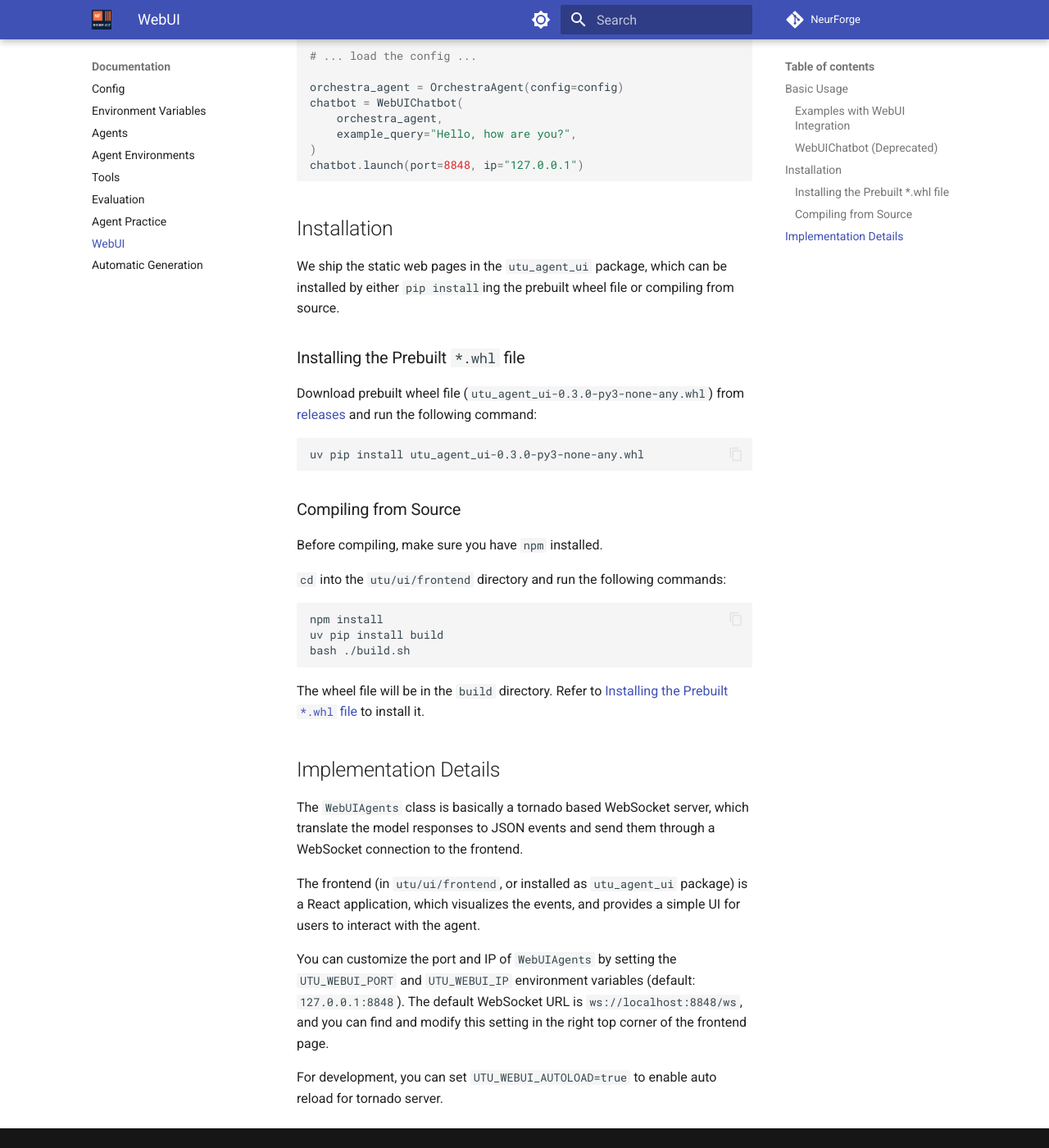
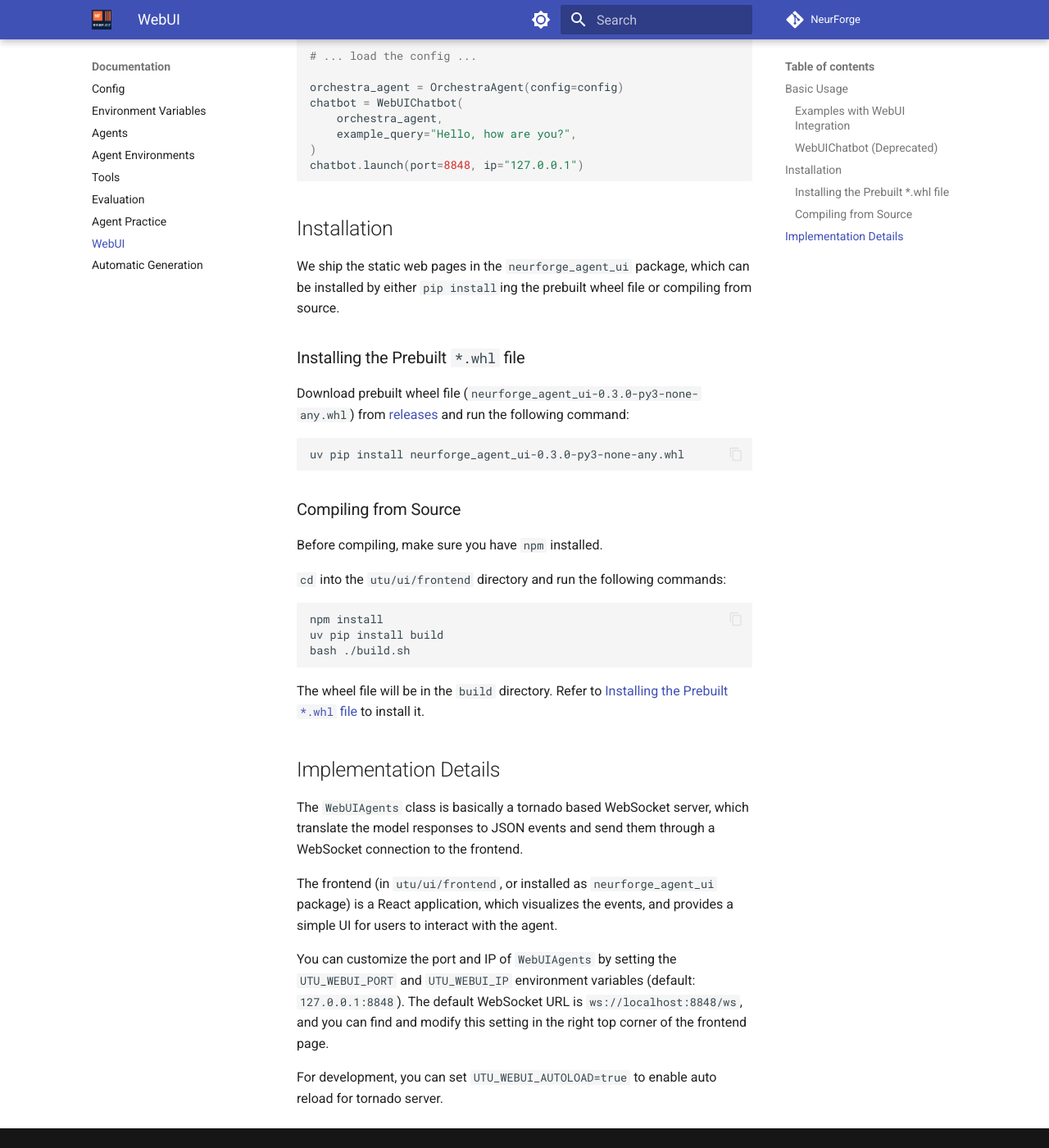
Before and after one commit to AaronHung/neurforge, an MkDocs documentation site: the page built from docs/frontend.md, in a window 1280 px wide and 1400 px high, scrolled down 1649 px. Shown: the whole window at 82% size. Built offline with MkDocs 1.6.1 and Material for MkDocs 9.7.7, drawn with Linux system fonts in a browser that asks for light colours; comment, search, counter and statistics services are not loaded; some of the changed text lies outside the part shown.

Commit message:
chore: rename frontend UI wheel utu_agent_ui to neurforge_agent_ui
Package-level rename only (no React/TS behavior change):
- frontend/webui/utu_agent_ui/ -> neurforge_agent_ui/ (+ MANIFEST.in, pyproject name/desc, build.sh, .gitignore)
- runtime refs in utu/ui/webui_agents.py, utu/ui/webui_chatbot.py, scripts/utils/replay_server.py
- Makefile + docker/Dockerfile wheel filename -> neurforge_agent_ui-0.3.0
- install-instruction docs (frontend.md, examples.md, frontend README, CLAUDE.md, SPEC)

Wheel must still be rebuilt + republished (see follow-up steps).

````diff
--- a/docs/frontend.md
+++ b/docs/frontend.md
@@ -4,9 +4,9 @@ We provide a simple WebUI for visualizing the conversation.
 
 ## Basic Usage
 
-> It is required to install the `utu_agent_ui` package before using the WebUI. Refer to [Installation](#installation) for more details.
+> It is required to install the `neurforge_agent_ui` package before using the WebUI. Refer to [Installation](#installation) for more details.
 
-After installing `utu_agent_ui`, The `WebUIAgents` class (from `utu.ui.webui_agents`) should work. Here is a simple usage example:
+After installing `neurforge_agent_ui`, The `WebUIAgents` class (from `utu.ui.webui_agents`) should work. Here is a simple usage example:
 
 ```python
 from utu.ui.webui_agents import WebUIAgents
@@ -74,14 +74,14 @@ chatbot.launch(port=8848, ip="127.0.0.1")
 
 ## Installation
 
-We ship the static web pages in the `utu_agent_ui` package, which can be installed by either `pip install`ing the prebuilt wheel file or compiling from source.
+We ship the static web pages in the `neurforge_agent_ui` package, which can be installed by either `pip install`ing the prebuilt wheel file or compiling from source.
 
 ### Installing the Prebuilt `*.whl` file
 
-Download prebuilt wheel file (`utu_agent_ui-0.3.0-py3-none-any.whl`) from [releases](https://github.com/AaronHung/neurforge/releases) and run the following command:
+Download prebuilt wheel file (`neurforge_agent_ui-0.3.0-py3-none-any.whl`) from [releases](https://github.com/AaronHung/neurforge/releases) and run the following command:
 
 ```bash
-uv pip install utu_agent_ui-0.3.0-py3-none-any.whl
+uv pip install neurforge_agent_ui-0.3.0-py3-none-any.whl
 ```
 
 ### Compiling from Source
@@ -102,7 +102,7 @@ The wheel file will be in the `build` directory. Refer to [Installing the Prebui
 
 The `WebUIAgents` class is basically a tornado based WebSocket server, which translate the model responses to JSON events and send them through a WebSocket connection to the frontend.
 
-The frontend (in `utu/ui/frontend`, or installed as `utu_agent_ui` package) is a React application, which visualizes the events, and provides a simple UI for users to interact with the agent.
+The frontend (in `utu/ui/frontend`, or installed as `neurforge_agent_ui` package) is a React application, which visualizes the events, and provides a simple UI for users to interact with the agent.
 
 You can customize the port and IP of `WebUIAgents` by setting the `UTU_WEBUI_PORT` and `UTU_WEBUI_IP` environment variables (default: `127.0.0.1:8848`). The default WebSocket URL is `ws://localhost:8848/ws`, and you can find and modify this setting in the right top corner of the frontend page.
 
````
Also changed, not shown: CLAUDE.md (+2 -2 lines), SPEC_v0.1.0.md (+1 -1 lines), docs/examples.md (+1 -1 lines), frontend/webui/README.md (+4 -4 lines), 10 other files.
